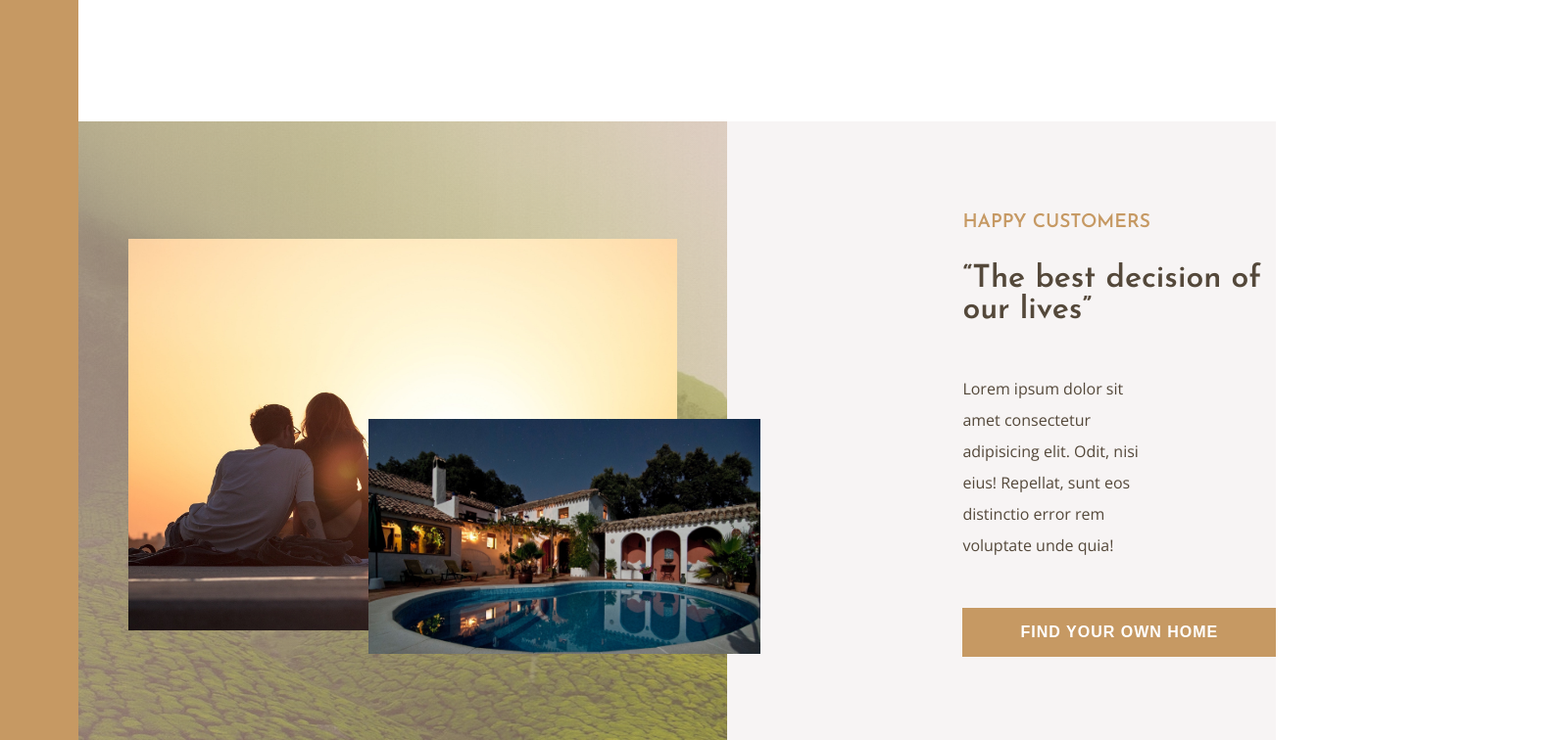
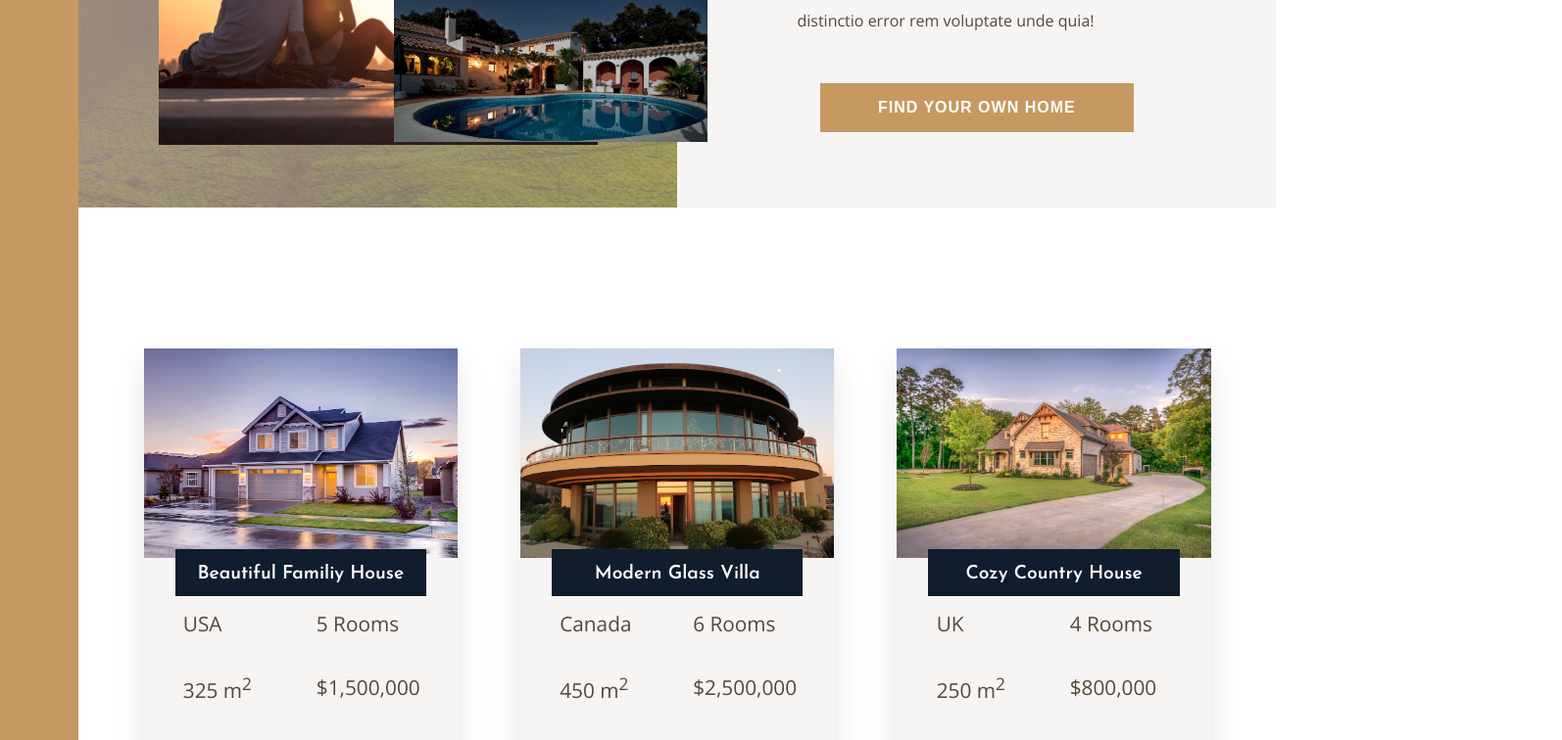
Before and after one commit to kobir1989/Real-estate-website-project, a React (Create React App) app: page / in a window 1280 px wide. Shown: the part 1700-2456 px from the top of the page at 98% size, 1594 px wide, since content can reach past the window. Built offline with nearby package versions, Linux system fonts and the light colour scheme; the HTML template or start-up script is replaced by a standard one.

Commit message:
Meadia query added on every Breakpoints

```diff
--- a/src/App.scss
+++ b/src/App.scss
@@ -5,13 +5,30 @@
   flex-direction: row;
 }
 .nav__manue-left {
-  width: 5rem;
-  height: 329rem;
+  max-width: 5rem;
+  max-height: 329rem;
   background-color: var(--deep-orange);
+  @media (max-width: 940px) {
+    max-height: 5rem;
+    max-width: 940px;
+  }
+  @media (max-width: 700px) {
+    max-height: 5rem;
+    max-width: 700px;
+  }
 }
 .whole__body {
   width: 95.5%;
   height: 100%;
+  @media (max-width: 940px) {
+    width: 100%;
+  }
+}
+@media (max-width: 940px) {
+  #container__main {
+    display: flex;
+    flex-direction: column;
+  }
 }
 @media (max-width: 700px) {
   #container__main {
@@ -20,10 +37,7 @@
   }
   .nav__manue-left {
     width: 100%;
-    height: 5rem;
+    max-height: 5rem;
     background-color: var(--deep-orange);
   }
-  .whole__body {
-    width: 100%;
-  }
 }
--- a/src/Component/Feature/Feature.js
+++ b/src/Component/Feature/Feature.js
@@ -4,7 +4,6 @@ import './Feature.scss';
 function Feature() {
   return (
     <div className='feature__contaioner'>
-      <div className='feature__contaioner-row-1'>
       <div className='text'>
         <h4>World's best luxury homes</h4>
         <p>
@@ -24,13 +23,11 @@ function Feature() {
       <div className='text'>
         <h4>All homes in top locations</h4>
         <p>
-            Lorem ipsum dolor sit amet consectetur adipisicing elit. Corporis
-            nam iusto amet dicta laudantium est neque commodi nostrum. Eum,
-            corporis!
+          Lorem ipsum dolor sit amet consectetur adipisicing elit. Corporis nam
+          iusto amet dicta laudantium est neque commodi nostrum. Eum, corporis!
         </p>
       </div>
-      </div>
-      <div className='feature__contaioner-row-2'>
+
       <div className='text'>
         <h4>New home in one week</h4>
         <p>
@@ -55,7 +52,6 @@ function Feature() {
         </p>
       </div>
     </div>
-    </div>
   );
 }
 
--- a/src/Component/Feature/Feature.scss
+++ b/src/Component/Feature/Feature.scss
@@ -1,18 +1,22 @@
 .feature__contaioner {
-  margin-top: 8rem;
-
-  &-row-1,
-  &-row-2 {
-    display: flex;
-    justify-content: center;
-    align-items: center;
+  padding-top: 8rem;
+  margin: auto;
+  width: 90%;
+  display: grid;
+  grid-template-rows: repeat(2fr);
+  grid-template-columns: repeat(3, 30%);
+  gap: 4rem;
+  align-items: center;
+  justify-content: center;
+  @media screen and (max-width: 700px) {
+    grid-template-rows: repeat(6, 1fr);
+    grid-template-columns: 1fr;
+    width: 80%;
   }
 }
 .text {
-  width: calc(80% / 3);
   font-size: 1rem;
   line-height: 1.5;
-  margin: 5rem;
 }
 .text h4 {
   margin-bottom: 1rem;
--- a/src/Component/Footer/Footer.scss
+++ b/src/Component/Footer/Footer.scss
@@ -6,7 +6,9 @@
   display: flex;
   flex-direction: column;
   justify-content: space-evenly;
-
+  @media screen and (max-width: 700px) {
+    height: 35rem;
+  }
   &-links {
     width: 80%;
     margin: auto;
@@ -14,6 +16,14 @@
     justify-content: space-between;
     align-items: center;
     padding: 1rem;
+    @media screen and (max-width: 945px) {
+      width: 95%;
+    }
+    @media screen and (max-width: 700px) {
+      display: flex;
+      flex-direction: column;
+      justify-content: center;
+    }
     &-bg {
       width: 18rem;
       height: 4rem;
@@ -34,6 +44,10 @@
     color: var(--white);
     font-size: 0.8rem;
     padding: 1rem;
+    @media screen and (max-width: 945px) {
+      font-size: 0.6rem;
+      line-height: 1.2rem;
+    }
   }
   &-copyright {
     color: var(--white);
--- a/src/Component/Header/Header.js
+++ b/src/Component/Header/Header.js
@@ -44,8 +44,10 @@ function Header() {
           </div>
         </div>
       </div>
+
       <div className='seals-team'>
         <h4 className='seals-team-heading'>TOP-3 REALTORS</h4>
+
         <div className='seals-team-info'>
           <img src={person1} alt='person.jpeg' />
           <div>
--- a/src/Component/Header/Header.scss
+++ b/src/Component/Header/Header.scss
@@ -7,15 +7,24 @@
     url('../../Assets/house-3.jpeg');
   background-repeat: no-repeat;
   background-size: cover;
+  @media screen and (max-width: 950px) {
+    flex-direction: column;
+    justify-content: space-between;
+    height: 130vh;
+  }
 }
 .header__container-hero {
   color: var(--white);
   position: relative;
-  width: 100%;
+  width: 80%;
   display: flex;
   flex-direction: column;
   justify-content: space-evenly;
   align-items: center;
+  @media screen and (max-width: 950px) {
+    width: 100%;
+    margin-top: 6rem;
+  }
 
   &-logo {
     display: flex;
@@ -26,8 +35,13 @@
     font-size: 1.5rem;
     margin-top: 1rem;
   }
+  &-heading {
+    @media screen and (max-width: 700px) {
+      margin-top: 6rem;
+    }
+  }
   &-logo img {
-    width: 3rem;
+    max-width: 3rem;
     height: 3rem;
   }
   &-heading p {
@@ -36,10 +50,16 @@
     color: var(--deep-orange);
     letter-spacing: 1px;
     margin: 1.5rem 0;
+    @media screen and (max-width: 700px) {
+      font-size: 1rem;
+    }
   }
   &-heading h1 {
     font-size: 3rem;
     margin-bottom: 4rem;
+    @media screen and (max-width: 700px) {
+      font-size: 1.8rem;
+    }
   }
 }
 .seen-on {
@@ -58,18 +78,28 @@
   height: 1px;
   display: block;
   background-color: currentColor;
-  width: 17rem;
+  max-width: 17rem;
+  @media screen and (max-width: 950px) {
+    margin-top: 2rem;
+  }
 }
 
 .header__container-sponser {
   margin-top: 3rem;
   display: flex;
-
+  @media screen and (max-width: 700px) {
+    margin-top: 4rem;
+  }
   &-logo img {
     width: 6rem;
     height: 2rem;
     opacity: 0.5;
     margin: 0 2.5rem;
+    @media screen and (max-width: 700px) {
+      width: 4rem;
+      height: 1rem;
+      margin: 0 1rem;
+    }
   }
 }
 .seals-team {
@@ -83,17 +113,24 @@
   &-heading {
     font-size: 1rem;
     color: var(--deep-orange);
+    @media screen and (max-width: 950px) {
+      grid-row: 1 / span 1;
+      grid-columns: 1 / span 1;
+    }
   }
   &-info {
     margin: 1.5rem 0;
     display: flex;
     align-items: center;
-    width: 18rem;
-    height: 6rem;
+    max-width: 18rem;
+    max-height: 6rem;
+    @media screen and (max-width: 950px) {
+      grid-row: 2 / span 1;
+    }
   }
   &-info img {
-    width: 6rem;
-    height: 6rem;
+    max-width: 6rem;
+    max-height: 6rem;
     border-radius: 50%;
     margin: 1rem;
   }
@@ -107,4 +144,19 @@
     color: #d3cfcf;
     text-transform: uppercase;
   }
+  @media screen and (max-width: 950px) {
+    display: grid;
+    grid-template-columns: 1fr 1fr 1fr;
+    grid-template-rows: 1fr 1fr;
+    justify-items: center;
+    align-items: center;
+    width: 100%;
+    height: 25%;
+    background-color: var(--deep-navy);
+  }
+  @media screen and (max-width: 700px) {
+    display: flex;
+    flex-direction: column;
+    height: 40%;
+  }
 }
--- a/src/Component/Homes/Homes.scss
+++ b/src/Component/Homes/Homes.scss
@@ -1,17 +1,27 @@
 .homes__container {
-  width: 80%;
+  width: 90%;
   margin: auto;
-  padding-top: 10rem;
+  margin-top: 8rem;
   display: grid;
-  grid-template-columns: 1fr 1fr 1fr;
+  grid-template-columns: repeat(3, calc(90% / 3));
   grid-template-rows: 1fr 1fr;
-  grid-gap: 6rem;
-
+  gap: 4rem;
+  padding: 1rem;
+  align-items: center;
+  justify-content: center;
+  @media screen and (max-width: 1086px) {
+    grid-template-columns: repeat(2, calc(90% / 2));
+    grid-template-rows: 1fr 1fr 1fr;
+  }
+  @media screen and (max-width: 726px) {
+    grid-template-columns: 1fr;
+    grid-template-rows: 1fr 1fr 1fr 1fr;
+  }
   &-card {
     justify-self: center;
     align-self: center;
-    width: 25rem;
-    height: 36rem;
+    max-width: 25rem;
+    max-height: 36rem;
     position: relative;
     background-color: var(--deep-bg-color);
     box-shadow: 0 0.8rem 1.8rem rgba(0, 0, 0, 0.1);
@@ -19,10 +29,10 @@
     &-banner {
       background-color: var(--deep-navy);
       width: 80%;
-      height: 3rem;
+      max-height: 3rem;
       color: var(--white);
       position: absolute;
-      bottom: 40%;
+      bottom: 45%;
       left: 10%;
     }
     &-banner h4 {
@@ -47,7 +57,8 @@
     }
   }
   &-card-img img {
-    width: 25rem;
-    height: 20rem;
+    object-fit: cover;
+    width: 100%;
+    height: 100%;
   }
 }
--- a/src/Component/Story/Story.js
+++ b/src/Component/Story/Story.js
@@ -1,7 +1,6 @@
 import React from 'react';
 import './Story.scss';
 import Button from '../Layout/Buttton';
-
 import storyImage from '../../Assets/story-1.jpeg';
 import storyImage2 from '../../Assets/story-2.jpeg';
 function Story() {
--- a/src/Component/Story/Story.scss
+++ b/src/Component/Story/Story.scss
@@ -4,33 +4,80 @@
   justify-content: space-between;
   background-color: var(--deep-bg-color);
   width: 100%;
-
+  height: 60vh;
+  @media screen and (max-width: 958px) {
+    display: grid;
+    grid-template-columns: 1fr;
+    grid-template-rows: repeat(2, 50%);
+    gap: 4rem;
+    height: 80vh;
+  }
   &-images {
     width: 50%;
+    max-height: 100%;
+    object-fit: cover;
     background-image: linear-gradient(90deg, #dbb4b496, #c2959570),
       url('../../Assets/back.jpg');
-    width: 55rem;
-    height: 40rem;
+
     position: relative;
+    @media screen and (max-width: 958px) {
+      width: 100%;
+      max-height: 100%;
+      position: relative;
+    }
     &-img-md {
-      width: 35rem;
-      height: 25rem;
+      max-width: 35rem;
+      max-height: 25rem;
+      object-fit: cover;
+      display: block;
       position: absolute;
       top: 50%;
       left: 50%;
       transform: translate(-50%, -50%);
       cursor: pointer;
+      @media screen and (max-width: 1286px) {
+        width: 28rem;
+        height: 22rem;
+      }
+      @media screen and (max-width: 1050px) {
+        width: 22rem;
+        height: 16rem;
+      }
+      @media screen and (max-width: 958px) {
+        position: absolute;
+        top: 50%;
+        left: 40%;
+        width: 28rem;
+        height: 15rem;
+      }
     }
     &-img-md:hover {
       z-index: 10;
     }
     &-img-sm {
-      width: 25rem;
-      height: 15rem;
+      max-width: 25rem;
+      max-height: 15rem;
       position: absolute;
-      bottom: 15%;
+      bottom: 10%;
       right: -5%;
       cursor: pointer;
+      @media screen and (max-width: 1286px) {
+        width: 20rem;
+        height: 10rem;
+        bottom: 14%;
+      }
+      @media screen and (max-width: 1050px) {
+        width: 16rem;
+        height: 8rem;
+        bottom: 20%;
+      }
+      @media screen and (max-width: 958px) {
+        position: absolute;
+        bottom: 10%;
+        right: 10%;
+        width: 20rem;
+        height: 10rem;
+      }
     }
   }
   &-text {
@@ -38,8 +85,12 @@
     display: flex;
     flex-direction: column;
     justify-content: center;
-    align-items: flex-start;
-    padding-left: 15rem;
+    align-items: center;
+    @media screen and (max-width: 958px) {
+      width: 100%;
+      max-height: 50%;
+      margin-top: 2rem;
+    }
   }
   &-text h4 {
     font-size: 1.2rem;
```
Lines whose indentation alone changed are shown as unchanged.
